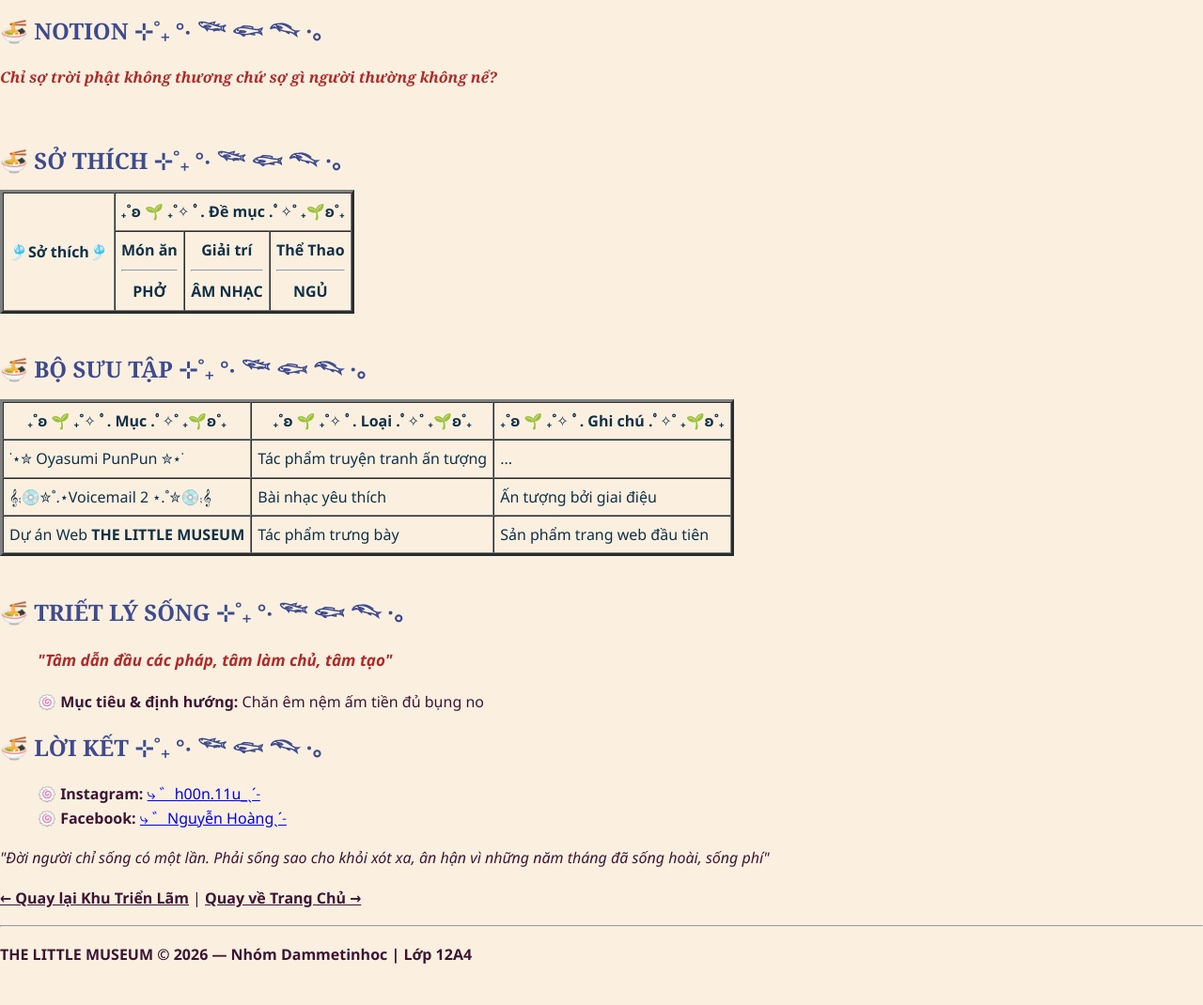
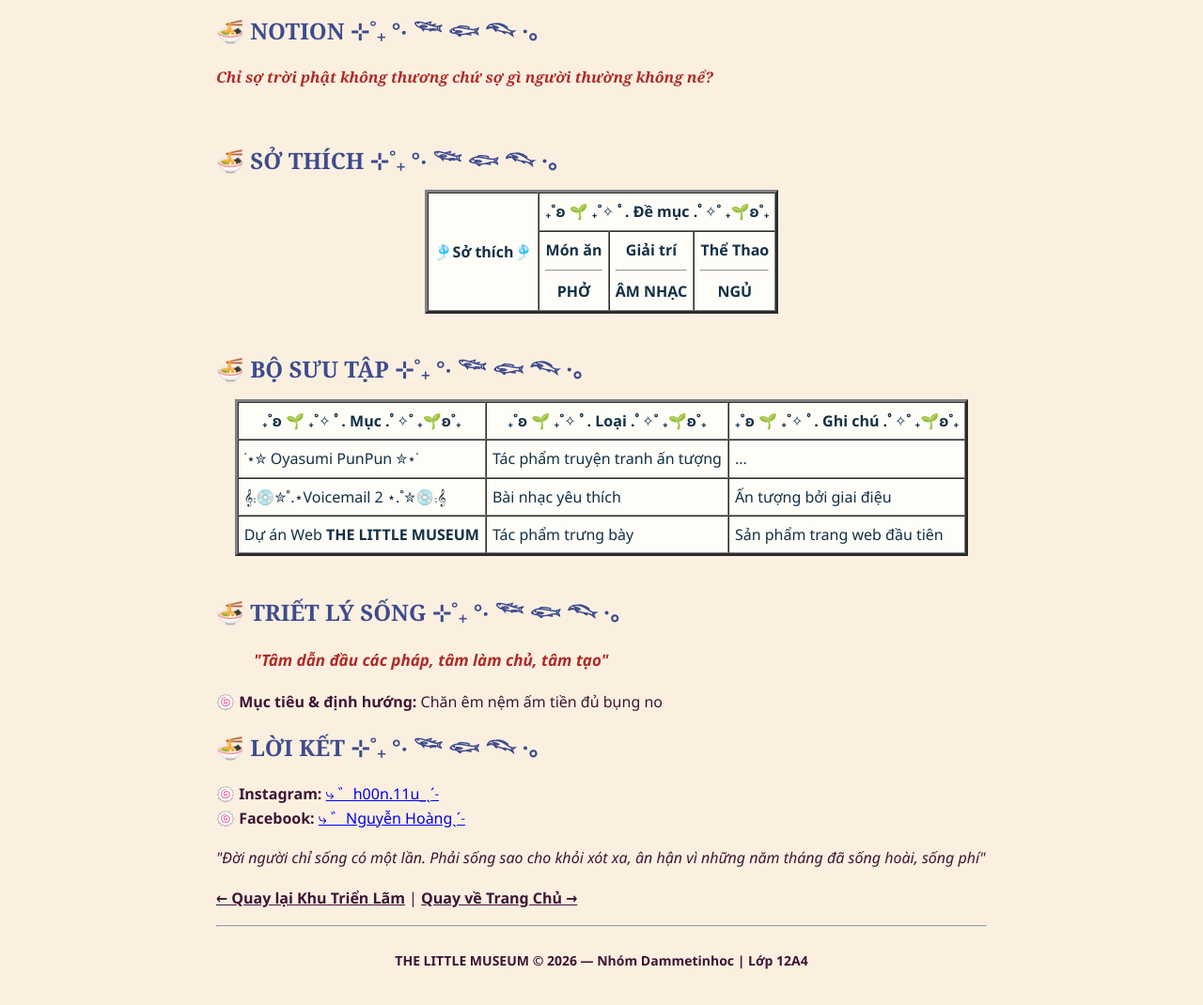
Before and after one commit to xoxialliarchive-ai/The-little-museum, a plain HTML site: page members/member2.html in a window 1280 px wide. Shown: the part 814-1884 px from the top of the page at 94% size. Before the commit the page ends 1860 px from the top, so only its background shows below. Drawn offline with Linux system fonts and the light colour scheme.

Commit message:
Update member2.html

```diff
--- a/members/member2.html
+++ b/members/member2.html
@@ -14,6 +14,7 @@
             padding: 0;
         }
 
+        /* Ảnh bìa trải ngang full chiều rộng */
         .intro-cover {
             width: 100%;
             height: 220px;
@@ -21,35 +22,56 @@
             display: block;
         }
 
-        .intro-header {
-            max-width: 800px;
+        /* Khung bao toàn bộ nội dung nằm chính giữa màn hình */
+        .page-container {
+            max-width: 820px;
             margin: 0 auto;
-            padding: 0 20px;
+            padding: 0 24px 45px 24px;
         }
 
+        /* Icon đè lên mép dưới ảnh bìa */
         .intro-icon {
             font-size: 56px;
             line-height: 1;
-            margin-top: -32px; /* Kéo icon đè lên phần dưới ảnh */
+            margin-top: -32px;
             margin-bottom: 10px;
         }
 
-        .intro-header h1 {
+        h1, h2 {
             font-family: Cambria, 'Times New Roman', serif;
             color: #3E4B8E;
             margin: 0 0 12px 0;
         }
+
+        /* Căn chỉnh danh sách gọn gàng */
+        ul {
+            padding-left: 20px;
+        }
+
+        /* Căn bảng nằm giữa khung */
+        table {
+            margin: 0 auto;
+            background-color: #FFFDF7;
+        }
+
+        footer {
+            text-align: center;
+            margin-top: 24px;
+            font-size: 14px;
+        }
     </style>
 </head>
 <body>
-    <!-- Phần giao diện mở đầu -->
+    <!-- Ảnh bìa mở đầu -->
     <img class="intro-cover" src="https://cdn.imagetourls.com/uploads/tyImg/OqJtpwsT.jpg" alt="woodcuts_9.jpg">
 
-    <header class="intro-header">
+    <!-- Khung chính giữa -->
+    <div class="page-container">
+        <header>
             <div class="intro-icon">🍵</div>
             <h1>PHÒNG 02 ⊹˚₊ NGUYỄN HOÀNG DUNG °‧ 𓆝 𓆟 𓆞 ·｡</h1>
             <nav>
-            <ul style="list-style-type:none">
+                <ul style="list-style-type:none; padding-left: 0;">
                     <li><a style="color: #3D1534" href="../index.html"><b>🍥 HOME</b></a></li>
                     <li><a style="color: #3D1534" href="../index.html#gioi-thieu"><b>🍥 ABOUT</b></a></li>
                     <li><a style="color: #3D1534" href="../index.html#trien-lam"><b>🍥 EXHIBITION</b></a></li>
@@ -62,11 +84,9 @@
 
         <main>
             <section id="chan-dung">
-            <h2 style="font-family: Cambria, 'Times New Roman', serif; color: #3E4B8E; margin: 0 0 12px 0">
-                🍜 CHÂN DUNG ⊹˚₊ THÔNG TIN CƠ BẢN °‧ 𓆝 𓆟 𓆞 ·｡
-            </h2>
+                <h2>🍜 CHÂN DUNG ⊹˚₊ THÔNG TIN CƠ BẢN °‧ 𓆝 𓆟 𓆞 ·｡</h2>
                 <img src="https://pngup.com/ZdWb/848c5e509add1a8343cc.jpg" alt="Nguyễn Hoàng Dung" width="200">
-            <ul style="list-style-type:none">
+                <ul style="list-style-type:none; padding-left: 0;">
                     <li><strong>🍥 Họ và tên:</strong> Nguyễn Hoàng Dung</li>
                     <li><strong>🍥 Ngày sinh:</strong> 11/07/2009</li>
                     <li><strong>🍥 Vai trò:</strong> Lên ý tưởng cấu trúc &amp; Kỹ thuật</li>
@@ -74,18 +94,14 @@
             </section>
 
             <section id="ban-sac">
-            <h2 style="font-family: Cambria, 'Times New Roman', serif; color: #3E4B8E; margin: 0 0 12px 0">
-                🍜 NOTION ⊹˚₊ °‧ 𓆝 𓆟 𓆞 ·｡
-            </h2>
+                <h2>🍜 NOTION ⊹˚₊ °‧ 𓆝 𓆟 𓆞 ·｡</h2>
                 <p style="font-family: Cambria, Georgia, serif; color:#b02a29">
                     <em><b>Chỉ sợ trời phật không thương chứ sợ gì người thường không nể?</b></em>
                 </p>
             </section>
 
             <section id="so-thich">
-            <h2 style="font-family: Cambria, 'Times New Roman', serif; color: #3E4B8E; margin: 0 0 12px 0">
-                <br>🍜 SỞ THÍCH ⊹˚₊ °‧ 𓆝 𓆟 𓆞 ·｡
-            </h2>
+                <h2><br>🍜 SỞ THÍCH ⊹˚₊ °‧ 𓆝 𓆟 𓆞 ·｡</h2>
                 <table border="3" cellpadding="6" cellspacing="0" style="color:#113047">
                     <tr>
                         <th rowspan="2">🎐Sở thích🎐</th>
@@ -100,9 +116,7 @@
             </section>
 
             <section id="bo-suu-tap">
-            <h2 style="font-family: Cambria, 'Times New Roman', serif; color: #3E4B8E; margin: 0 0 12px 0">
-                <br>🍜 BỘ SƯU TẬP ⊹˚₊ °‧ 𓆝 𓆟 𓆞 ·｡
-            </h2>
+                <h2><br>🍜 BỘ SƯU TẬP ⊹˚₊ °‧ 𓆝 𓆟 𓆞 ·｡</h2>
                 <table border="3" cellpadding="6" cellspacing="0" style="color:#113047">
                     <tr>
                         <th>₊˚ʚ 🌱 ₊˚✧ ﾟ. Mục .ﾟ✧˚ ₊🌱ʚ˚₊</th>
@@ -128,22 +142,18 @@
             </section>
 
             <section id="triet-ly">
-            <h2 style="font-family: Cambria, 'Times New Roman', serif; color: #3E4B8E; margin: 0 0 12px 0">
-                <br>🍜 TRIẾT LÝ SỐNG ⊹˚₊ °‧ 𓆝 𓆟 𓆞 ·｡
-            </h2>
+                <h2><br>🍜 TRIẾT LÝ SỐNG ⊹˚₊ °‧ 𓆝 𓆟 𓆞 ·｡</h2>
                 <blockquote style="color:#b02a29; font-size:17px">
                     <em><b>"Tâm dẫn đầu các pháp, tâm làm chủ, tâm tạo"</b></em>
                 </blockquote>
-            <ul style="list-style-type:none">
+                <ul style="list-style-type:none; padding-left: 0;">
                     <li style="color:#3D1534"><strong>🍥 Mục tiêu &amp; định hướng:</strong> Chăn êm nệm ấm tiền đủ bụng no</li>
                 </ul>
             </section>
 
             <section id="loi-ket">
-            <h2 style="font-family: Cambria, 'Times New Roman', serif; color: #3E4B8E; margin: 0 0 12px 0">
-                🍜 LỜI KẾT ⊹˚₊ °‧ 𓆝 𓆟 𓆞 ·｡
-            </h2>
-            <ul style="list-style-type:none">
+                <h2>🍜 LỜI KẾT ⊹˚₊ °‧ 𓆝 𓆟 𓆞 ·｡</h2>
+                <ul style="list-style-type:none; padding-left: 0;">
                     <li><b>🍥 Instagram:</b> <a href="https://www.instagram.com/h00n.11u_/">⤷ ゛h00n.11u_ˎˊ˗</a></li>
                     <li><b>🍥 Facebook:</b> <a href="https://www.facebook.com/abcdef00ijklmnop/?locale=fr_FR">⤷ ゛Nguyễn Hoàngˎˊ˗</a></li>
                 </ul>
@@ -160,6 +170,7 @@
         <footer>
             <p><b>THE LITTLE MUSEUM &copy; 2026 &mdash; Nhóm Dammetinhoc | Lớp 12A4</b></p>
         </footer>
+    </div>
 
     <!-- Nhạc nền chỉ phát khi bấm vào trang của Hoàng Dung -->
     <audio id="dung-music" src="../bwine.mp3" loop preload="auto"></audio>
```
Lines whose indentation alone changed are shown as unchanged.
